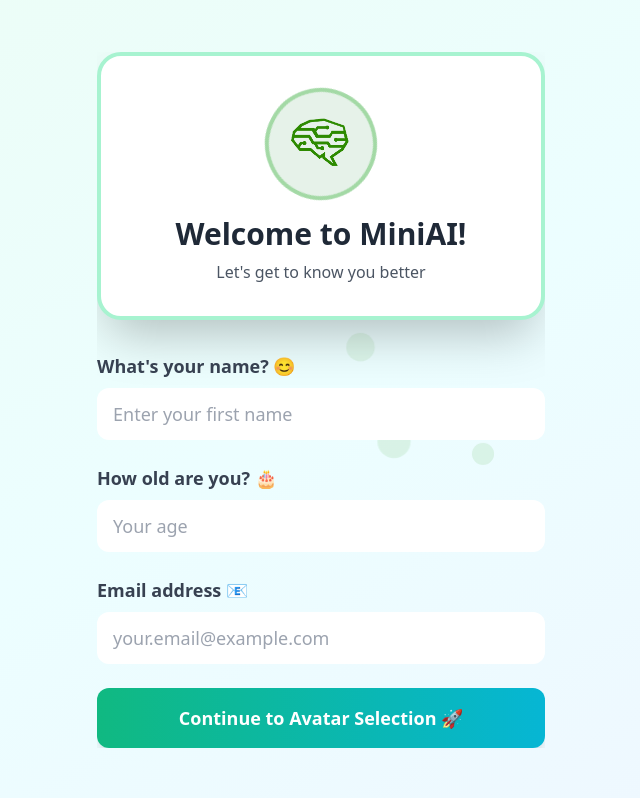
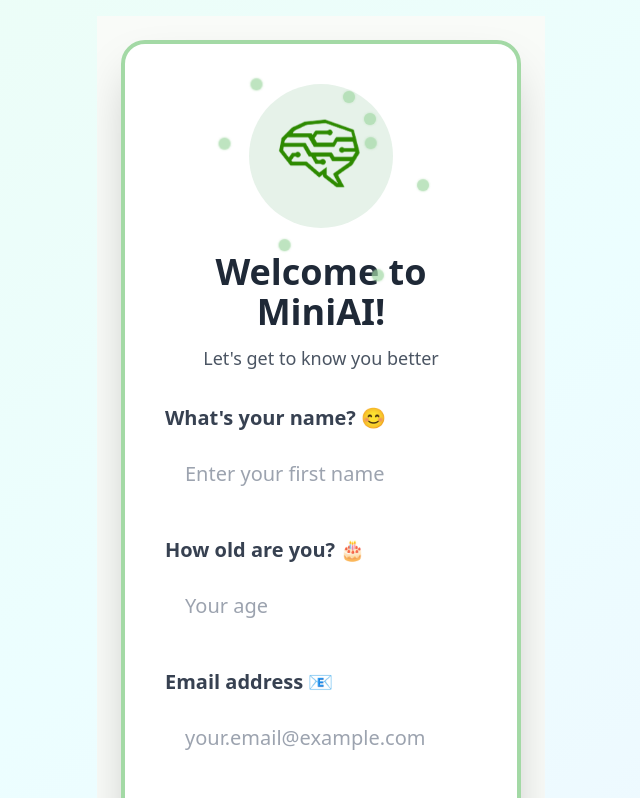
Before and after one commit to srigan-s/MiniAIWebApp, a React (Vite) app: page / in a window 1280 px wide. Shown: the top 798 px of the page, without its empty margins (319-959 px from the left). Built offline with nearby package versions, Linux system fonts and the light colour scheme.

Commit message:
Updated UserForm.tsx

```diff
--- a/src/components/onboarding/UserForm.tsx
+++ b/src/components/onboarding/UserForm.tsx
@@ -13,10 +13,10 @@ const UserForm: React.FC<UserFormProps> = ({ onNext, initialData }) => {
     email: initialData.email || ''
   });
 
-  const [errors, setErrors] = useState<{[key: string]: string}>({});
+  const [errors, setErrors] = useState<{ [key: string]: string }>({});
 
   const validateForm = () => {
-    const newErrors: {[key: string]: string} = {};
+    const newErrors: { [key: string]: string } = {};
 
     if (!formData.name.trim()) {
       newErrors.name = 'Name is required';
@@ -46,136 +46,252 @@ const UserForm: React.FC<UserFormProps> = ({ onNext, initialData }) => {
   };
 
   return (
-    <div className="relative overflow-hidden">
-      {/* Bubbles Container */}
-      <div className="absolute top-0 left-0 w-full h-full pointer-events-none z-0">
-        {/* Render multiple bubbles */}
-        {[...Array(15)].map((_, i) => (
-          <span key={i} className={`bubble bubble-${i + 1}`}></span>
+    <div className="relative overflow-hidden min-h-screen bg-[#F9FBF8] flex flex-col items-center justify-center p-6">
+      {/* Background bubbles behind entire form */}
+      <div className="absolute inset-0 pointer-events-none -z-10">
+        {[...Array(12)].map((_, i) => (
+          <span key={i} className={`bg-bubble bubble-${i + 1}`}></span>
         ))}
       </div>
 
-      {/* Main content */}
-      <div className="relative z-10">
-        {/* Header Section with faster rotating light green globe effect */}
-        <div className="bg-white rounded-3xl shadow-2xl p-8 border-4 border-emerald-200 mb-8 max-w-md mx-auto">
-          <div className="text-center">
-            <div className="relative w-28 h-28 mx-auto mb-4 flex items-center justify-center rounded-full bg-[#E6F2E9]">
-              {/* Rotating ring/globe effect */}
-              <div className="absolute inset-0 rounded-full border-4 border-[#A3D9A5] animate-spin-fast"></div>
-              {/* Logo */}
-              <img
-                src="/miniAiElement.png"
-                alt="MiniAI Logo"
-                className="relative w-20 h-20 object-contain"
-              />
-            </div>
-            <h1 className="text-3xl font-bold text-gray-800 mb-2">Welcome to MiniAI!</h1>
-            <p className="text-gray-600">Let's get to know you better</p>
-          </div>
+      {/* Main content container */}
+      <div className="bg-white rounded-3xl shadow-2xl p-10 border-4 border-[#A3D9A5] max-w-lg w-full relative z-10">
+        {/* Logo with orbiting bubbles */}
+        <div className="relative w-36 h-36 mx-auto mb-6 rounded-full bg-[#E6F2E9] flex items-center justify-center">
+          {/* The MiniAI logo */}
+          <img
+            src="/miniAiElement.png"
+            alt="MiniAI Logo"
+            className="w-28 h-28 object-contain relative z-20"
+          />
+
+          {/* Orbiting bubbles */}
+          {[...Array(8)].map((_, i) => (
+            <span
+              key={i}
+              className={`orbit-bubble orbit-bubble-${i + 1} absolute rounded-full bg-[#A3D9A5] opacity-70`}
+            />
+          ))}
         </div>
 
-        {/* Form Section */}
-        <form onSubmit={handleSubmit} className="space-y-6 max-w-md mx-auto">
+        <h1 className="text-4xl font-bold text-gray-800 mb-3 text-center">
+          Welcome to MiniAI!
+        </h1>
+        <p className="text-gray-600 text-center mb-8 text-lg">
+          Let's get to know you better
+        </p>
+
+        {/* Form */}
+        <form onSubmit={handleSubmit} className="space-y-8">
           <div>
-            <label htmlFor="name" className="block text-lg font-semibold text-gray-700 mb-2">
+            <label
+              htmlFor="name"
+              className="block text-xl font-semibold text-gray-700 mb-3"
+            >
               What's your name? 😊
             </label>
             <input
               type="text"
               id="name"
               value={formData.name}
-              onChange={(e) => setFormData(prev => ({ ...prev, name: e.target.value }))}
-              className="w-full px-4 py-3 border-3 border-gray-200 rounded-xl focus:border-emerald-400 focus:outline-none text-lg transition-all duration-200"
+              onChange={(e) =>
+                setFormData((prev) => ({ ...prev, name: e.target.value }))
+              }
+              className="w-full px-5 py-4 border-3 border-gray-300 rounded-xl focus:border-[#A3D9A5] focus:outline-none text-xl transition-all duration-200"
               placeholder="Enter your first name"
             />
-            {errors.name && <p className="text-red-500 text-sm mt-1">{errors.name}</p>}
+            {errors.name && (
+              <p className="text-red-500 text-sm mt-1">{errors.name}</p>
+            )}
           </div>
 
           <div>
-            <label htmlFor="age" className="block text-lg font-semibold text-gray-700 mb-2">
+            <label
+              htmlFor="age"
+              className="block text-xl font-semibold text-gray-700 mb-3"
+            >
               How old are you? 🎂
             </label>
             <input
               type="number"
               id="age"
               value={formData.age}
-              onChange={(e) => setFormData(prev => ({ ...prev, age: e.target.value }))}
-              className="w-full px-4 py-3 border-3 border-gray-200 rounded-xl focus:border-emerald-400 focus:outline-none text-lg transition-all duration-200"
+              onChange={(e) =>
+                setFormData((prev) => ({ ...prev, age: e.target.value }))
+              }
+              className="w-full px-5 py-4 border-3 border-gray-300 rounded-xl focus:border-[#A3D9A5] focus:outline-none text-xl transition-all duration-200"
               placeholder="Your age"
               min={5}
               max={18}
             />
-            {errors.age && <p className="text-red-500 text-sm mt-1">{errors.age}</p>}
+            {errors.age && (
+              <p className="text-red-500 text-sm mt-1">{errors.age}</p>
+            )}
           </div>
 
           <div>
-            <label htmlFor="email" className="block text-lg font-semibold text-gray-700 mb-2">
+            <label
+              htmlFor="email"
+              className="block text-xl font-semibold text-gray-700 mb-3"
+            >
               Email address 📧
             </label>
             <input
               type="email"
               id="email"
               value={formData.email}
-              onChange={(e) => setFormData(prev => ({ ...prev, email: e.target.value }))}
-              className="w-full px-4 py-3 border-3 border-gray-200 rounded-xl focus:border-emerald-400 focus:outline-none text-lg transition-all duration-200"
+              onChange={(e) =>
+                setFormData((prev) => ({ ...prev, email: e.target.value }))
+              }
+              className="w-full px-5 py-4 border-3 border-gray-300 rounded-xl focus:border-[#A3D9A5] focus:outline-none text-xl transition-all duration-200"
               placeholder="your.email@example.com"
             />
-            {errors.email && <p className="text-red-500 text-sm mt-1">{errors.email}</p>}
+            {errors.email && (
+              <p className="text-red-500 text-sm mt-1">{errors.email}</p>
+            )}
           </div>
 
           <button
             type="submit"
-            className="w-full bg-gradient-to-r from-emerald-500 to-cyan-500 text-white py-4 rounded-xl font-bold text-lg hover:from-emerald-600 hover:to-cyan-600 transition-all duration-200 hover:scale-105 shadow-lg"
+            className="w-full bg-gradient-to-r from-emerald-500 to-cyan-500 text-white py-5 rounded-xl font-bold text-xl hover:from-emerald-600 hover:to-cyan-600 transition-all duration-200 hover:scale-105 shadow-lg"
           >
             Continue to Avatar Selection 🚀
           </button>
         </form>
       </div>
 
-      {/* Inline styles for animations */}
+      {/* Styles */}
       <style>{`
-        @keyframes spin-fast {
-          0% { transform: rotate(0deg); }
-          100% { transform: rotate(360deg); }
-        }
-        .animate-spin-fast {
-          animation: spin-fast 3s linear infinite;
-        }
-
-        /* Bubble base style */
-        .bubble {
+        /* Background bubbles behind form */
+        .bg-bubble {
           position: absolute;
-          bottom: -50px;
-          background: rgba(163, 217, 165, 0.6);
+          bottom: -60px;
           border-radius: 50%;
-          opacity: 0.7;
+          opacity: 0.5;
           animation-name: bubble-rise;
           animation-timing-function: linear;
           animation-iteration-count: infinite;
+          background: rgba(163, 217, 165, 0.6);
+          filter: drop-shadow(0 0 2px rgba(163,217,165,0.8));
         }
-
         @keyframes bubble-rise {
           0% {
             transform: translateY(0) scale(1);
-            opacity: 0.7;
+            opacity: 0.5;
           }
           100% {
-            transform: translateY(-120vh) scale(1.3);
+            transform: translateY(-130vh) scale(1.4);
             opacity: 0;
           }
         }
-
-        /* Different sizes, left positions, delays, durations for bubbles */
-        ${[...Array(15)].map((_, i) => `
+        ${[...Array(12)].map((_, i) => `
           .bubble-${i + 1} {
-            width: ${10 + (i % 5) * 5}px;
-            height: ${10 + (i % 5) * 5}px;
-            left: ${(i * 7) % 100}%;
-            animation-duration: ${6 + (i % 5) * 2}s;
-            animation-delay: -${(i * 1.5)}s;
+            width: ${14 + (i % 4) * 6}px;
+            height: ${14 + (i % 4) * 6}px;
+            left: ${(i * 8 + 5) % 100}%;
+            animation-duration: ${7 + (i % 5) * 3}s;
+            animation-delay: -${(i * 2)}s;
           }
         `).join('')}
+
+        /* Orbiting bubbles around logo */
+        .orbit-bubble {
+          width: 12px;
+          height: 12px;
+          opacity: 0.7;
+          filter: drop-shadow(0 0 1px rgba(163, 217, 165, 0.8));
+        }
+        /* Positions and orbit animations */
+        .orbit-bubble-1 {
+          top: 8%;
+          left: 50%;
+          animation: orbit-1 5s linear infinite;
+          transform-origin: 50% 180%;
+          animation-delay: 0s;
+        }
+        .orbit-bubble-2 {
+          top: 25%;
+          left: 20%;
+          animation: orbit-2 7s linear infinite;
+          transform-origin: 70% 150%;
+          animation-delay: 1s;
+        }
+        .orbit-bubble-3 {
+          top: 60%;
+          left: 10%;
+          animation: orbit-3 6s linear infinite;
+          transform-origin: 90% 120%;
+          animation-delay: 2s;
+        }
+        .orbit-bubble-4 {
+          top: 80%;
+          left: 35%;
+          animation: orbit-4 8s linear infinite;
+          transform-origin: 40% 90%;
+          animation-delay: 3s;
+        }
+        .orbit-bubble-5 {
+          top: 85%;
+          left: 75%;
+          animation: orbit-5 7.5s linear infinite;
+          transform-origin: 80% 85%;
+          animation-delay: 4s;
+        }
+        .orbit-bubble-6 {
+          top: 45%;
+          left: 85%;
+          animation: orbit-6 6.5s linear infinite;
+          transform-origin: 100% 110%;
+          animation-delay: 5s;
+        }
+        .orbit-bubble-7 {
+          top: 20%;
+          left: 80%;
+          animation: orbit-7 7.2s linear infinite;
+          transform-origin: 75% 130%;
+          animation-delay: 6s;
+        }
+        .orbit-bubble-8 {
+          top: 5%;
+          left: 65%;
+          animation: orbit-8 6.8s linear infinite;
+          transform-origin: 60% 150%;
+          animation-delay: 7s;
+        }
+
+        /* Orbit keyframes for gentle circular motion */
+        @keyframes orbit-1 {
+          0% { transform: rotate(0deg) translateX(60px) rotate(0deg); }
+          100% { transform: rotate(360deg) translateX(60px) rotate(-360deg); }
+        }
+        @keyframes orbit-2 {
+          0% { transform: rotate(0deg) translateX(50px) rotate(0deg); }
+          100% { transform: rotate(360deg) translateX(50px) rotate(-360deg); }
+        }
+        @keyframes orbit-3 {
+          0% { transform: rotate(0deg) translateX(55px) rotate(0deg); }
+          100% { transform: rotate(360deg) translateX(55px) rotate(-360deg); }
+        }
+        @keyframes orbit-4 {
+          0% { transform: rotate(0deg) translateX(45px) rotate(0deg); }
+          100% { transform: rotate(360deg) translateX(45px) rotate(-360deg); }
+        }
+        @keyframes orbit-5 {
+          0% { transform: rotate(0deg) translateX(65px) rotate(0deg); }
+          100% { transform: rotate(360deg) translateX(65px) rotate(-360deg); }
+        }
+        @keyframes orbit-6 {
+          0% { transform: rotate(0deg) translateX(55px) rotate(0deg); }
+          100% { transform: rotate(360deg) translateX(55px) rotate(-360deg); }
+        }
+        @keyframes orbit-7 {
+          0% { transform: rotate(0deg) translateX(50px) rotate(0deg); }
+          100% { transform: rotate(360deg) translateX(50px) rotate(-360deg); }
+        }
+        @keyframes orbit-8 {
+          0% { transform: rotate(0deg) translateX(60px) rotate(0deg); }
+          100% { transform: rotate(360deg) translateX(60px) rotate(-360deg); }
+        }
       `}</style>
     </div>
   );
```
